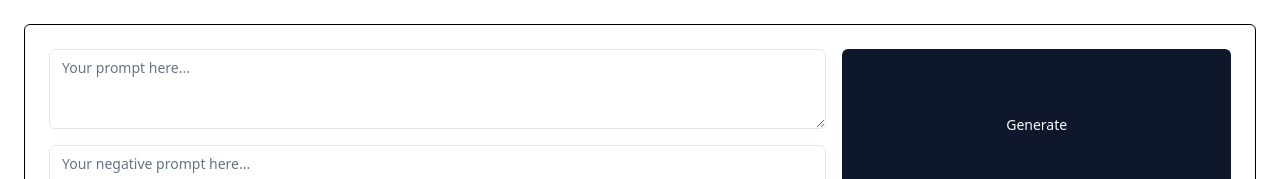
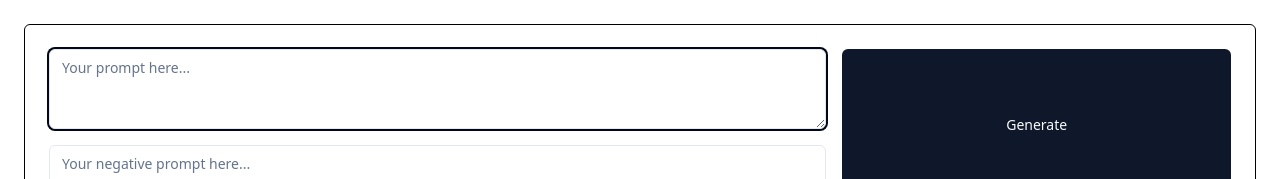
Before and after one commit to Uyama0/WebDiffusion, a React (Vite) app in the folder client/: page / in a window 1280 px wide. Shown: the top 179 px of the page. Built offline with nearby package versions, Linux system fonts and the light colour scheme.

Commit message:
feat(focus): added auto focus

```diff
--- a/client/src/components/inputField/InputField.tsx
+++ b/client/src/components/inputField/InputField.tsx
@@ -1,24 +1,38 @@
+import { useRef, useEffect } from "react";
+
 import { Textarea } from "../ui/textarea";
 
 import { setFieldValue } from "../../redux/slices/scratchToImageSlice";
-import { BaseModelTypes } from "../../types/modelsTypes";
+import { TPromptSchema } from "../../types/modelsTypes";
 import { useAppDispatch } from "../../types/reduxHooks";
 
 interface InputFieldProps {
   placeholder?: string;
-  required?: boolean;
-  fieldName: keyof BaseModelTypes;
+  fieldName: keyof TPromptSchema;
+  autoFocus?: boolean;
 }
 
-const InputField: React.FC<InputFieldProps> = ({ placeholder, fieldName }) => {
+const InputField: React.FC<InputFieldProps> = ({
+  placeholder,
+  fieldName,
+  autoFocus = false,
+}) => {
   const dispatch = useAppDispatch();
+  const inputRef = useRef<HTMLTextAreaElement>(null);
 
   const handleChange = (value: string) => {
     dispatch(setFieldValue({ field: fieldName, value: value }));
   };
 
+  useEffect(() => {
+    if (autoFocus && inputRef.current) {
+      inputRef.current.focus();
+    }
+  }, []);
+
   return (
     <Textarea
+      ref={inputRef}
       onChange={(e) => handleChange(e.target.value)}
       placeholder={placeholder}
       className="h-[50%]"
```
